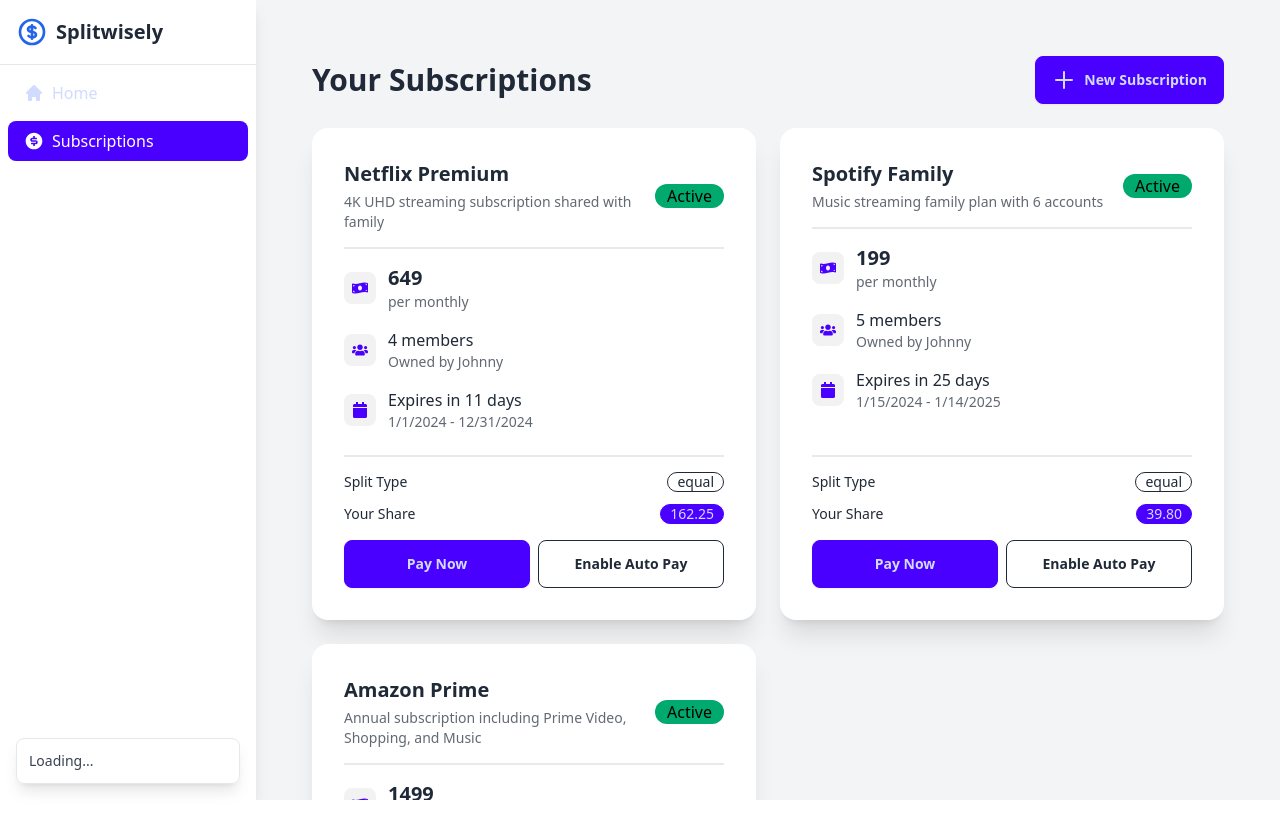
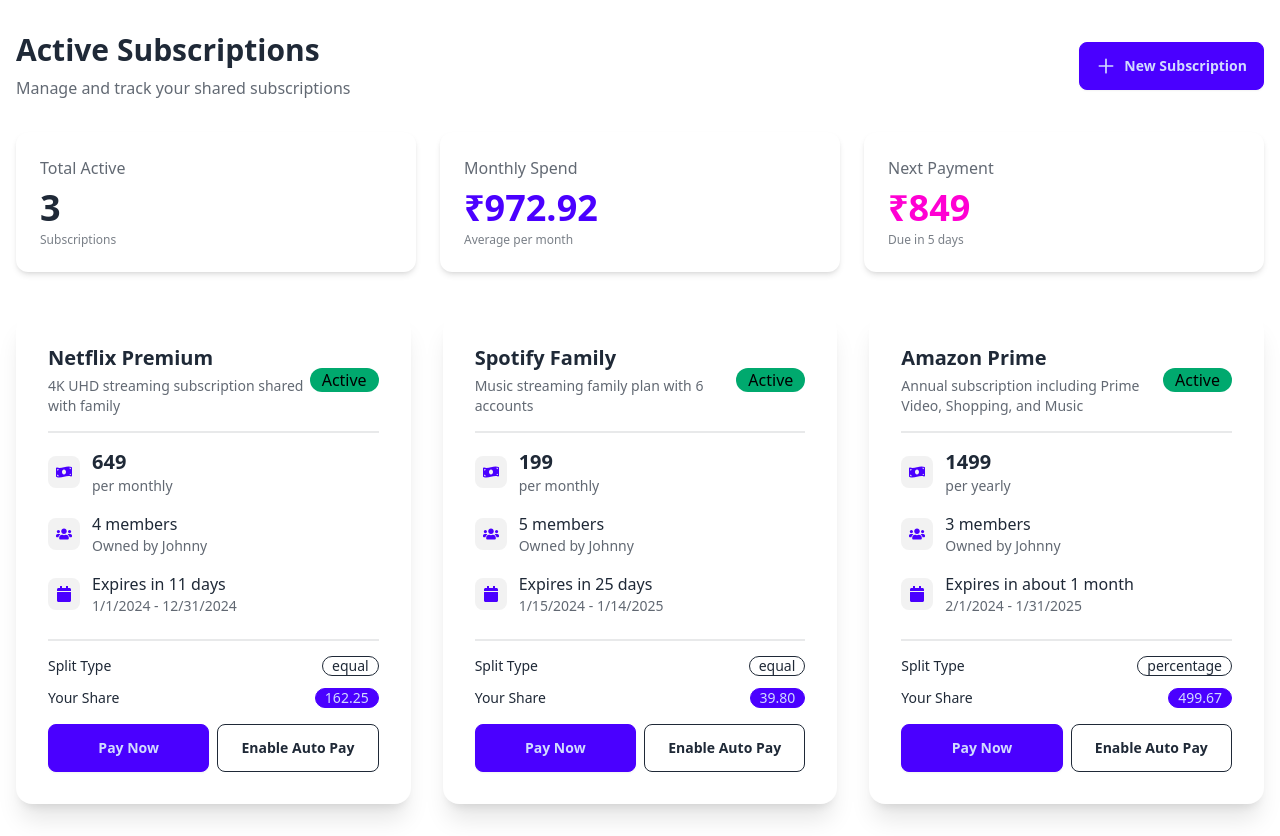
Before and after one commit to PankajAgrawal12/split-wisely, a Next.js app in the folder apps/web/: page /dashboard/subscriptions in a window 1280 px wide. Before the commit the page ends 800 px from the top, so only its background shows below. Built offline with nearby package versions, Linux system fonts and the light colour scheme; no server answers.

Commit message:
Add home page

```diff
--- a/apps/web/app/dashboard/layout.tsx
+++ /dev/null
@@ -1,94 +0,0 @@
-"use client";
-
-import { UserButton, useUser } from "@clerk/nextjs";
-import Nav, { NavItemType } from "../components/Nav/Nav";
-
-import { HiHome } from "react-icons/hi";
-import { RiMoneyDollarCircleFill } from "react-icons/ri";
-
-export const navItems: NavItemType[] = [
-  {
-    name: "Home",
-    icon: HiHome,
-    path: "/dashboard",
-  },
-  {
-    name: "Subscriptions",
-    icon: RiMoneyDollarCircleFill,
-    path: "/dashboard/subscriptions",
-  },
-];
-
-type DashboardLayoutProps = {
-  children: React.ReactNode;
-};
-
-const DashboardLayout = ({ children }: DashboardLayoutProps) => {
-  const { user } = useUser();
-
-  return (
-    <div className="flex h-screen bg-gray-100">
-      {/* Sidebar */}
-      <div className="w-64 bg-white shadow-lg">
-        {/* Logo */}
-        <div className="flex items-center p-4 border-b">
-          <div className="flex items-center space-x-2">
-            <svg
-              className="w-8 h-8 text-blue-600"
-              viewBox="0 0 24 24"
-              fill="none"
-              stroke="currentColor"
-            >
-              <path
-                strokeLinecap="round"
-                strokeLinejoin="round"
-                strokeWidth="2"
-                d="M12 8c-1.657 0-3 .895-3 2s1.343 2 3 2 3 .895 3 2-1.343 2-3 2m0-8c1.11 0 2.08.402 2.599 1M12 8V7m0 1v8m0 0v1m0-1c-1.11 0-2.08-.402-2.599-1M21 12a9 9 0 11-18 0 9 9 0 0118 0z"
-              />
-            </svg>
-            <span className="text-xl font-semibold text-gray-800">
-              Splitwisely
-            </span>
-          </div>
-        </div>
-
-        {/* Navigation Items */}
-        <Nav items={navItems} />
-
-        {/* User Profile - Bottom */}
-        <div className="absolute bottom-0 w-64 p-4">
-          <div className="backdrop-blur-lg bg-white/30 rounded-lg p-3 shadow-lg border border-gray-200">
-            <div
-              className="flex items-center space-x-3 cursor-pointer"
-              onClick={() =>
-                document
-                  .querySelector<HTMLElement>('[aria-label="Menu"]')
-                  ?.click()
-              }
-            >
-              <UserButton
-                afterSignOutUrl="/"
-                appearance={{
-                  elements: {
-                    userButtonAvatarBox: "size-6",
-                    // userButtonTrigger: "hidden",
-                  },
-                }}
-              />
-              <div className="flex-1">
-                <p className="text-sm font-medium text-gray-700">
-                  {user?.firstName || "Loading..."}
-                </p>
-              </div>
-            </div>
-          </div>
-        </div>
-      </div>
-
-      {/* Main Content */}
-      <div className="flex-1 p-8 overflow-scroll">{children}</div>
-    </div>
-  );
-};
-
-export default DashboardLayout;
--- a/apps/web/app/dashboard/page.tsx
+++ b/apps/web/app/dashboard/page.tsx
@@ -1,19 +1,137 @@
 "use client";
 
 import { useUser } from "@clerk/nextjs";
+import Link from "next/link";
+import { HiHome } from "react-icons/hi";
+import { RiMoneyDollarCircleFill } from "react-icons/ri";
+import { BiGroup } from "react-icons/bi";
+import { dummy_data } from "./subscriptions/page";
 
-const Dashboard = () => {
+const DashboardPage = () => {
   const { user } = useUser();
 
+  const quickStats = [
+    {
+      title: "Active Subscriptions",
+      value: dummy_data.length,
+      icon: <RiMoneyDollarCircleFill className="w-6 h-6" />,
+      color: "text-primary",
+      bgColor: "bg-primary/10",
+    },
+    {
+      title: "Monthly Spend",
+      value: `₹${dummy_data.reduce((acc, curr) => acc + (curr.billingCycle === "MONTHLY" ? curr.amount : curr.amount / 12), 0).toFixed(2)}`,
+      icon: <HiHome className="w-6 h-6" />,
+      color: "text-secondary",
+      bgColor: "bg-secondary/10",
+    },
+    {
+      title: "Active Groups",
+      value: "3",
+      icon: <BiGroup className="w-6 h-6" />,
+      color: "text-accent",
+      bgColor: "bg-accent/10",
+    },
+  ];
+
   return (
-    <div>
-      <h1>Welcome, {user?.firstName}</h1>
-      <ul>
-        <li>Show upcoming payments</li>
-        <li>Show active groups</li>
-      </ul>
+    <div className="max-w-7xl mx-auto px-4 py-8">
+      {/* Welcome Section */}
+      <div className="mb-8">
+        <h1 className="text-3xl font-bold">
+          Welcome back, {user?.firstName}! 👋
+        </h1>
+        <p className="text-base-content/70">
+          Here's what's happening with your subscriptions
+        </p>
+      </div>
+
+      {/* Quick Stats */}
+      <div className="grid grid-cols-1 md:grid-cols-3 gap-6 mb-8">
+        {quickStats.map((stat, index) => (
+          <div
+            key={index}
+            className="card bg-base-100 shadow hover:shadow-lg transition-shadow"
+          >
+            <div className="card-body">
+              <div className="flex items-center gap-4">
+                <div className={`p-3 rounded-xl ${stat.bgColor}`}>
+                  <span className={stat.color}>{stat.icon}</span>
+                </div>
+                <div>
+                  <h3 className="card-title text-base">{stat.title}</h3>
+                  <p className={`text-2xl font-bold ${stat.color}`}>
+                    {stat.value}
+                  </p>
+                </div>
+              </div>
+            </div>
+          </div>
+        ))}
+      </div>
+
+      {/* Quick Actions */}
+      <div className="grid grid-cols-1 md:grid-cols-2 gap-6 mb-8">
+        <Link
+          href="/dashboard/subscriptions"
+          className="card bg-primary text-primary-content shadow-lg hover:shadow-xl transition-all"
+        >
+          <div className="card-body">
+            <h3 className="card-title">View All Subscriptions</h3>
+            <p>Manage and track all your subscription payments</p>
+            <div className="card-actions justify-end">
+              <button className="btn btn-ghost">View →</button>
+            </div>
+          </div>
+        </Link>
+        <div className="card bg-secondary text-secondary-content shadow-lg hover:shadow-xl transition-all">
+          <div className="card-body">
+            <h3 className="card-title">Add New Subscription</h3>
+            <p>Start tracking a new subscription with friends</p>
+            <div className="card-actions justify-end">
+              <button className="btn btn-ghost">Create →</button>
+            </div>
+          </div>
+        </div>
+      </div>
+
+      {/* Made by you */}
+      <div className="card bg-base-100 shadow">
+        <div className="card-body">
+          <h2 className="card-title mb-4">Upcoming payments</h2>
+          <div className="space-y-3">
+            {dummy_data.map((subscription) => (
+              <div
+                key={subscription.id}
+                className="flex items-center justify-between p-3 bg-base-200 rounded-lg hover:bg-base-300 transition-all cursor-pointer"
+              >
+                <div className="flex items-center gap-3">
+                  <div className="w-10 h-10 rounded-full bg-primary/10 flex items-center justify-center">
+                    <span className="text-primary font-semibold">
+                      {subscription.name[0]}
+                    </span>
+                  </div>
+                  <div>
+                    <p className="font-medium">{subscription.name}</p>
+                    <p className="text-sm text-base-content/70">
+                      {subscription.billingCycle.toLowerCase()} •{" "}
+                      {subscription.splitType.toLowerCase()} split
+                    </p>
+                  </div>
+                </div>
+                <div className="text-right">
+                  <p className="font-medium">₹{subscription.amount}</p>
+                  <p className="text-sm text-base-content/70">
+                    {subscription.participants.length + 1} members
+                  </p>
+                </div>
+              </div>
+            ))}
+          </div>
+        </div>
+      </div>
     </div>
   );
 };
 
-export default Dashboard;
+export default DashboardPage;
--- a/apps/web/app/dashboard/subscriptions/page.tsx
+++ b/apps/web/app/dashboard/subscriptions/page.tsx
@@ -2,7 +2,7 @@
 
 import { SubscriptionCard } from "../../components/SubscriptionCard";
 
-const dummy_data = [
+export const dummy_data = [
   {
     id: "507f1f77bcf86cd799439011",
     name: "Netflix Premium",
@@ -74,16 +74,21 @@
 
 const Subscriptions = () => {
   return (
-    <div className="p-6">
-      <div className="flex justify-between items-center mb-6">
-        <h1 className="text-3xl font-bold">Your Subscriptions</h1>
+    <div className="max-w-7xl mx-auto px-4 py-8">
+      <div className="flex justify-between items-center mb-8">
+        <div>
+          <h2 className="text-3xl font-bold mb-2">Active Subscriptions</h2>
+          <p className="text-base-content/70">
+            Manage and track your shared subscriptions
+          </p>
+        </div>
         <button
           onClick={() => console.log("Create new subscription")}
-          className="btn btn-primary gap-2"
+          className="btn btn-primary gap-2 hover:shadow-lg transition-all"
         >
           <svg
             xmlns="http://www.w3.org/2000/svg"
-            className="h-6 w-6"
+            className="h-5 w-5"
             fill="none"
             viewBox="0 0 24 24"
             stroke="currentColor"
@@ -98,14 +103,51 @@
           New Subscription
         </button>
       </div>
-      <div className="grid grid-cols-2 mdmax:grid-cols-1 gap-6">
+
+      {/* Stats Summary */}
+      <div className="grid grid-cols-1 md:grid-cols-3 gap-6 mb-10">
+        <div className="stat bg-base-100 rounded-xl shadow-md hover:shadow-lg transition-all p-6">
+          <div className="stat-title text-base-content/70">Total Active</div>
+          <div className="stat-value mt-2">{dummy_data.length}</div>
+          <div className="stat-desc mt-1">Subscriptions</div>
+        </div>
+        <div className="stat bg-base-100 rounded-xl shadow-md hover:shadow-lg transition-all p-6">
+          <div className="stat-title text-base-content/70">Monthly Spend</div>
+          <div className="stat-value text-primary mt-2">
+            ₹
+            {dummy_data
+              .reduce(
+                (acc, curr) =>
+                  acc +
+                  (curr.billingCycle === "MONTHLY"
+                    ? curr.amount
+                    : curr.amount / 12),
+                0,
+              )
+              .toFixed(2)}
+          </div>
+          <div className="stat-desc mt-1">Average per month</div>
+        </div>
+        <div className="stat bg-base-100 rounded-xl shadow-md hover:shadow-lg transition-all p-6">
+          <div className="stat-title text-base-content/70">Next Payment</div>
+          <div className="stat-value text-secondary mt-2">₹849</div>
+          <div className="stat-desc mt-1">Due in 5 days</div>
+        </div>
+      </div>
+
+      {/* Subscription Cards */}
+      <div className="grid grid-cols-1 md:grid-cols-2 lg:grid-cols-3 gap-8">
         {dummy_data.map((subscription) => (
           <SubscriptionCard
             key={subscription.id}
             subscription={subscription}
             currentUserId="user_01" // Replace with actual user ID
-            onPay={() => console.log("Pay button clicked")}
-            onEnableAutoPay={() => console.log("Auto pay button clicked")}
+            onPay={() =>
+              console.log("Pay button clicked for:", subscription.id)
+            }
+            onEnableAutoPay={() =>
+              console.log("Auto pay button clicked for:", subscription.id)
+            }
           />
         ))}
       </div>
--- a/apps/web/app/layout.tsx
+++ b/apps/web/app/layout.tsx
@@ -1,5 +1,5 @@
 import type { Metadata } from "next";
-import {ClerkProvider} from "@clerk/nextjs"
+import { ClerkProvider } from "@clerk/nextjs";
 import localFont from "next/font/local";
 import "./globals.css";
 
@@ -14,8 +14,10 @@
 
 export const metadata: Metadata = {
   title: "Splitwisely - Easily Split Expenses with Friends",
-  description: "Splitwisely helps you split bills, track expenses, and settle debts with friends and roommates. Simple, fast, and hassle-free expense sharing.",
-  keywords: "expense splitting, bill sharing, roommate expenses, group expenses, money management, split bills",
+  description:
+    "Splitwisely helps you split bills, track expenses, and settle debts with friends and roommates. Simple, fast, and hassle-free expense sharing.",
+  keywords:
+    "expense splitting, bill sharing, roommate expenses, group expenses, money management, split bills",
   authors: [{ name: "Splitwisely" }],
   openGraph: {
     title: "Splitwisely - Easily Split Expenses with Friends",
@@ -44,7 +46,7 @@
 }>) {
   return (
     <ClerkProvider>
-      <html lang="en">
+      <html lang="en" data-theme="light">
         <body className={`${geistSans.variable} ${geistMono.variable}`}>
           {children}
         </body>
```
